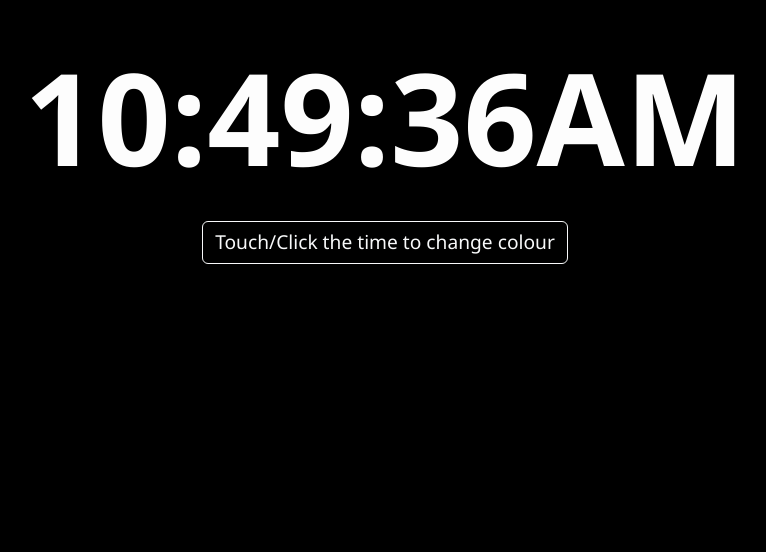
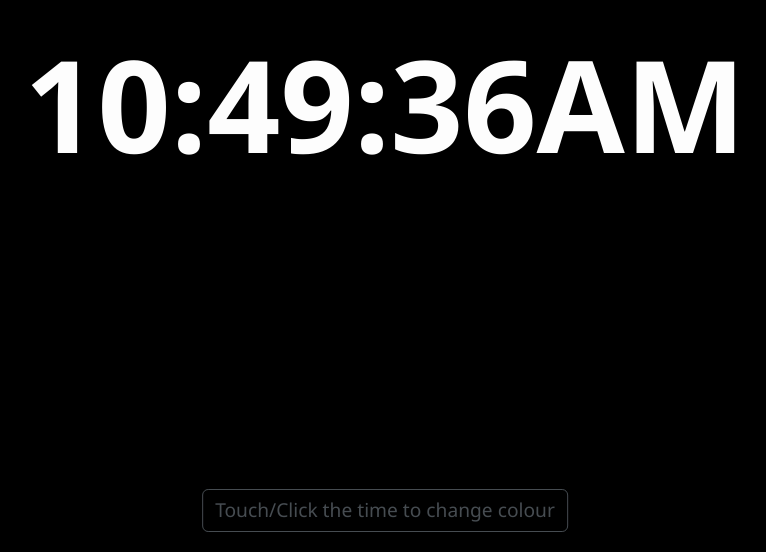
Before and after one commit to savidhps/Clock, a plain HTML site: page index.html in a window 1280 px wide. Shown: the part 248-800 px from the top of the page, without its empty margins (255-1021 px from the left). Drawn offline with nearby package versions, Linux system fonts and the light colour scheme.

Commit message:
'ClockWebApp3'

```diff
--- a/index.html
+++ b/index.html
@@ -12,13 +12,13 @@
 <body style="background-color: black;">
   <div class="row d-flex justify-content-center align-items-center text-center vh-100">
     <div>
-      <h1 id="result" style="color: rgb(253, 253, 253); font-size: 8rem; font-weight: bold; font-family: 'Segoe UI', sans-serif; cursor: pointer;">
+      <h1 class="mb-5 pb-5" id="result" style="color: rgb(253, 253, 253); font-size: 8rem; font-weight: bold; font-family: 'Segoe UI', sans-serif; cursor: pointer;">
         01:34:00PM
       </h1>
-        <button style=" font-family: 'Segoe UI', sans-serif; font-size: 1.2rem; margin-top: 20px;"
-        class="btn btn-outline-light">
-          Touch/Click the time to change colour
-        </button>
+      <button style="position: fixed; bottom: 20px; left: 50%; transform: translateX(-50%); font-family: 'Segoe UI', sans-serif; font-size: 1.2rem;"
+      class="btn btn-outline-secondary" disabled>
+      Touch/Click the time to change colour
+    </button>
       </div>
     </div>
   </div>
```
